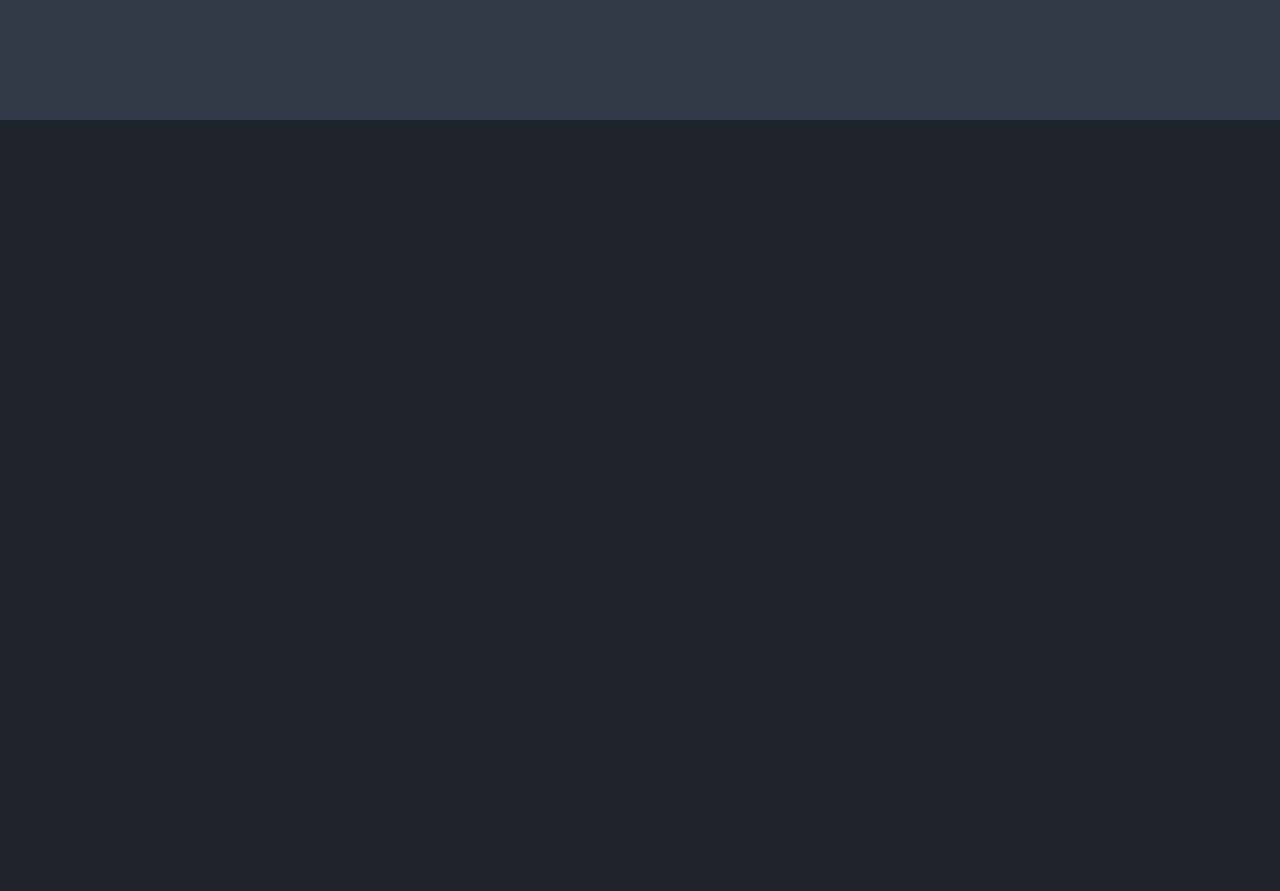
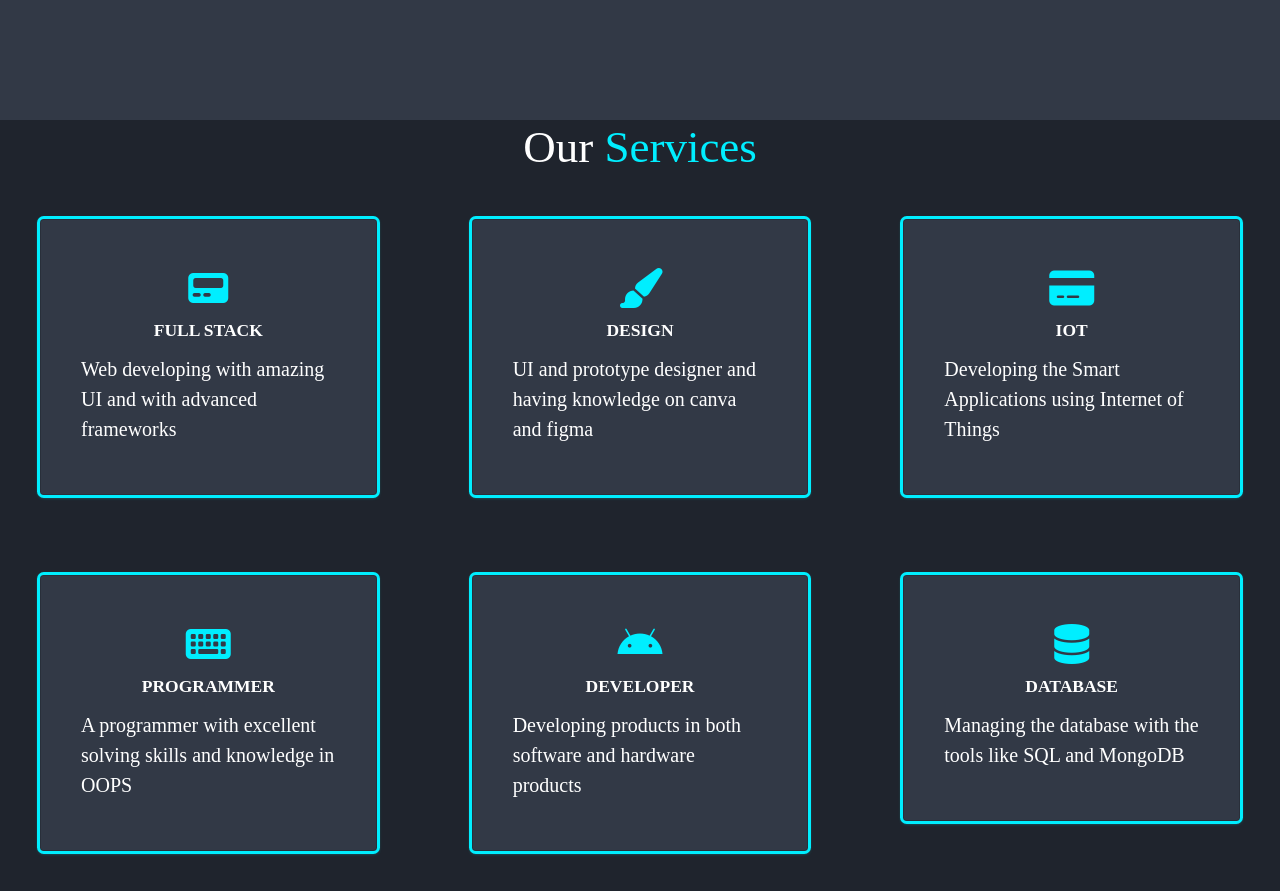
Before and after one commit to prakatesh/Portfolio, a React (Create React App) app: page / in a window 1280 px wide. Shown: the part 1480-2371 px from the top of the page. Before the commit the page ends 1600 px from the top, so only its background shows below. Built offline with nearby package versions, Linux system fonts and the light colour scheme; some icons are missing.

Commit message:
services completed

```diff
--- a/public/index.html
+++ b/public/index.html
@@ -28,6 +28,15 @@
     <!-- boxicons -->
     <script src="https://unpkg.com/boxicons@2.1.4/dist/boxicons.js"></script>
 
+    <!-- bootscrap -->
+    <link rel="stylesheet" href="https://cdn.jsdelivr.net/npm/bootstrap@5.2.3/dist/css/bootstrap.min.css" integrity="sha384-rbsA2VBKQhggwzxH7pPCaAqO46MgnOM80zW1RWuH61DGLwZJEdK2Kadq2F9CUG65" crossorigin="anonymous">
+    <link rel="stylesheet" href="https://fonts.googleapis.com/css?family=Roboto:300,400,500,700&display=swap"/>
+    <link rel="stylesheet" href="https://fonts.googleapis.com/icon?family=Material+Icons"/>
+
+    <!-- CDJNS fontawsome -->
+    <link rel="stylesheet" href="https://cdnjs.cloudflare.com/ajax/libs/font-awesome/6.4.0/css/regular.min.css" integrity="sha512-WidMaWaNmZqjk3gDE6KBFCoDpBz9stTsTZZTeocfq/eDNkLfpakEd7qR0bPejvy/x0iT0dvzIq4IirnBtVer5A==" crossorigin="anonymous" referrerpolicy="no-referrer" />
+    <link rel="stylesheet" href="https://cdnjs.cloudflare.com/ajax/libs/font-awesome/6.4.0/css/all.min.css" integrity="sha512-iecdLmaskl7CVkqkXNQ/ZH/XLlvWZOJyj7Yy7tcenmpD1ypASozpmT/E0iPtmFIB46ZmdtAc9eNBvH0H/ZpiBw==" crossorigin="anonymous" referrerpolicy="no-referrer" />
+
     <title>React App</title>
   </head>
   <body>
--- a/src/App.js
+++ b/src/App.js
@@ -2,6 +2,7 @@
 import About from './component/About';
 import Home from './component/Home';
 import Navbar from './component/Navbar';
+import Services from './component/Services';
 
 function App() {
   return (
@@ -9,6 +10,7 @@ function App() {
       <Navbar/>
       <Home/>
       <About/>
+      <Services/>
     </div>
   );
 }
--- a/src/asset/style/navbar.css
+++ b/src/asset/style/navbar.css
@@ -44,8 +44,10 @@ body
     color:#fff;
     margin-left: 4rem;
     transition: .3s;
+    text-decoration: none;
+
 }
 
 .navbar a:hover{
-    color:#0ef
+    color: #0ef;
 }
--- /dev/null
+++ b/src/asset/style/services.css
@@ -0,0 +1,38 @@
+.card{
+    box-shadow: #0ef 0px 1px 4px, #0ef 0px 0px 0px 3px;
+    background: #323946;
+    padding: 5vh;
+    justify-content: center;
+    align-items: center;
+    margin: 5vh;
+}
+
+.services{
+    justify-content: center;
+    align-items: center;
+    gap: 2rem;
+}
+
+.icon-services {
+    font-size: 5vh;
+    color: #0ef;
+}
+
+.heading-services h3{
+    font-weight: bolder;
+    text-transform: uppercase;
+}
+
+.services-content p{
+    margin-top: 1vh;
+    font-size: 2rem;
+}
+
+.card:hover{
+    background-color:#0ef;
+    color: rgb(10, 46, 60);
+}
+
+.icon-services :hover{
+    color: rgb(12, 5, 5);
+}
--- /dev/null
+++ b/src/component/Services.js
@@ -0,0 +1,101 @@
+import React from 'react'
+import '../asset/style/services.css'
+function Services() {
+  return (
+    <div className='services'>
+        <h2 style={{textAlign:"center",fontSize:"4.5rem" }}>Our <span style={{color:"#0ef"}}>Services</span></h2>
+      <div className="row">
+        <div className="col-md-4">
+                <div className="card">
+                    <div className="icon-services">
+                    <i  class="fa-solid fa-pager"></i>
+                    </div>
+                    <div className='heading-services'>
+                        <h3>FULL STACK</h3>
+                    </div>
+                    <div className="services-content">
+                       <p>Web developing with amazing UI and with advanced frameworks</p>
+                    </div>
+                </div>
+        </div>
+        <div className="col-md-4">
+
+                <div className="card">
+                    <div className="icon-services">
+                    <i  class="fa fa-paintbrush"></i>
+                    </div>
+                    <div className='heading-services'>
+                        <h3>Design</h3>
+                    </div>
+                    <div className="services-content">
+                    <p>UI and prototype designer and having knowledge on canva and figma</p>
+                    </div>
+                </div>
+        </div>
+        <div className="col-md-4">
+            <div className='card'>
+
+                    <div className="icon-services">
+                    <i   class="icon fas fa-credit-card"></i>
+                    </div>
+                    <div className='heading-services'>
+                        <h3>IOT</h3>
+                    </div>
+                    <div className="services-content">
+                    <p>Developing the Smart Applications using Internet of Things</p>
+                    </div>
+                </div>
+        </div>
+      </div>
+      <div className="row">
+        <div className="col-md-4">
+
+                <div className="card">
+                    <div className="icon-services">
+                    <i  class="fa-solid fa-keyboard"></i>
+                    </div>
+                    <div className='heading-services'>
+                    <h3>Programmer</h3>
+                    </div>
+                    <div className="services-content">
+                    <p>A programmer with excellent solving skills and knowledge in OOPS</p>
+                    </div>
+                </div>
+
+        </div>
+        <div className="col-md-4">
+            <div className='services'>
+                <div className="card">
+                    <div className="icon-services">
+                    <i  class="fa-brands fa-android"></i>
+                    </div>
+                    <div className='heading-services'>
+                    <h3>Developer</h3>
+                    </div>
+                    <div className="services-content">
+                    <p>Developing products in both software and hardware products</p>
+                    </div>
+                </div>
+            </div>
+        </div>
+        <div className="col-md-4">
+
+                <div className="card">
+                    <div className="icon-services">
+                    <i  class="fa-solid fa-database"></i>
+                    </div>
+                    <div className='heading-services'>
+                        <h3>DataBase</h3>
+                    </div>
+                    <div className="services-content">
+                    <p>Managing the database with the tools like SQL and MongoDB</p>
+                    </div>
+                </div>
+
+        </div>
+      </div>
+    </div>
+  )
+}
+
+export default Services
```
